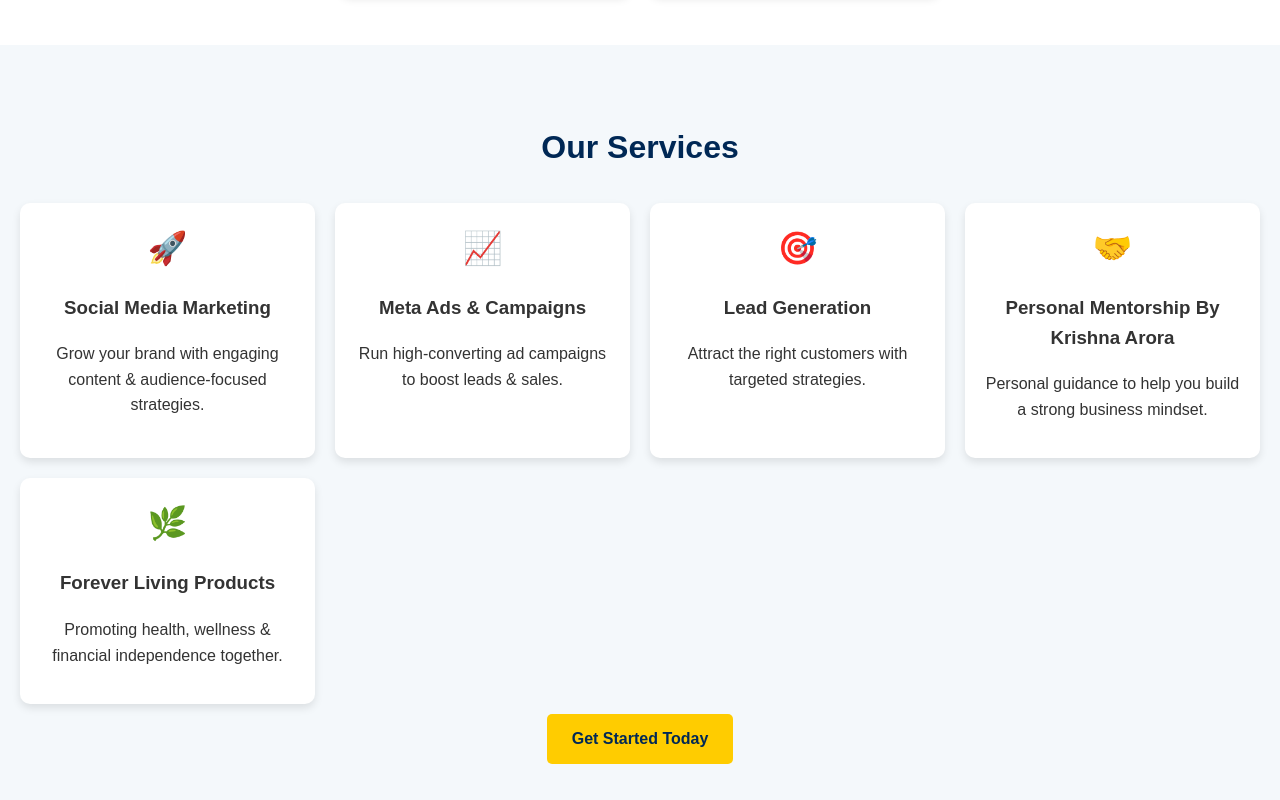
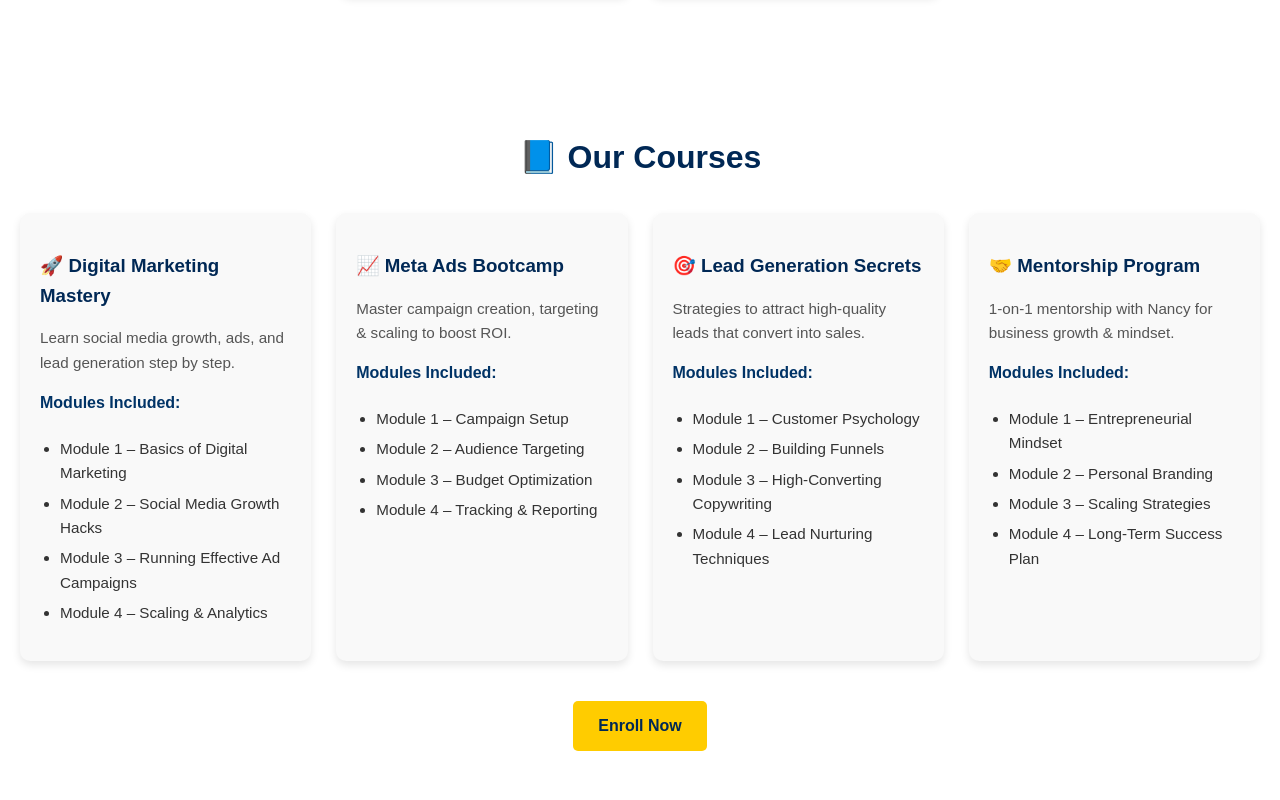
Before and after one commit to nancykansal15/ExpandEmpireWithNancy, a plain HTML site: page index.html in a window 1280 px wide. Shown: the part 820-1620 px from the top of the page. Drawn offline with Linux system fonts and the light colour scheme.

Commit message:
Update index.html

```diff
--- a/index.html
+++ b/index.html
@@ -5,13 +5,44 @@
   <meta name="viewport" content="width=device-width, initial-scale=1.0">
   <title>Expand Empire With Nancy</title>
   <link rel="stylesheet" href="style.css">
+  <style>
+    /* Extra styles for Courses */
+    .course-card {
+      background:#f9f9f9;
+      border-radius:10px;
+      padding:20px;
+      box-shadow:0 4px 8px rgba(0,0,0,0.1);
+      text-align:left;
+      transition: transform 0.3s;
+    }
+    .course-card:hover {
+      transform: translateY(-8px);
+    }
+    .course-card h3 {
+      margin-bottom:10px;
+      color:#002855;
+    }
+    .course-card p {
+      margin-bottom:10px;
+      font-size:0.95rem;
+      color:#555;
+    }
+    .modules {
+      margin-top:10px;
+      padding-left:20px;
+    }
+    .modules li {
+      margin-bottom:6px;
+      font-size:0.95rem;
+      color:#333;
+    }
+  </style>
 </head>
 <body>
   <!-- Navigation -->
   <nav>
     <a href="#">Home</a>
     <a href="#about">About</a>
-    <a href="#services">Services</a>
     <a href="#courses">Courses</a>
     <a href="#contact">Contact</a>
   </nav>
@@ -41,106 +72,106 @@
     </div>
   </section>
 
-  <!-- Services Section -->
-  <section id="services">
-    <h2>Our Services</h2>
-    <div class="services">
-      <div class="card">
-        <span class="icon">🚀</span>
-        <h3>Social Media Marketing</h3>
-        <p>Grow your brand with engaging content & audience-focused strategies.</p>
-      </div>
-      <div class="card">
-        <span class="icon">📈</span>
-        <h3>Meta Ads & Campaigns</h3>
-        <p>Run high-converting ad campaigns to boost leads & sales.</p>
-      </div>
-      <div class="card">
-        <span class="icon">🎯</span>
-        <h3>Lead Generation</h3>
-        <p>Attract the right customers with targeted strategies.</p>
-      </div>
-      <div class="card">
-        <span class="icon">🤝</span>
-        <h3>Personal Mentorship By Krishna Arora</h3>
-        <p>Personal guidance to help you build a strong business mindset.</p>
-      </div>
-      <div class="card">
-        <span class="icon">🌿</span>
-        <h3>Forever Living Products</h3>
-        <p>Promoting health, wellness & financial independence together.</p>
-      </div>
-    </div>
-    <a href="https://forms.gle/z57iJZKhzG6MLKJp9" target="_blank" class="btn">Get Started Today</a>
-  </section>
+  <!-- Courses Section with Modules -->
+  <section id="courses" style="padding:60px 20px; background:#fff; text-align:center;">
+    <h2 style="font-size:2rem; margin-bottom:30px; color:#002855;">📘 Our Courses</h2>
 
-  <!-- Courses Section -->
-  <section id="courses" style="padding:50px 20px; background:#fff; text-align:center;">
-    <h2 style="font-size:2rem; margin-bottom:30px; color:#002855;">📘 Our Courses</h2>
-    <div style="display:grid; grid-template-columns:repeat(auto-fit,minmax(250px,1fr)); gap:20px;">
+    <div style="display:grid; grid-template-columns:repeat(auto-fit,minmax(280px,1fr)); gap:25px;">
 
-      <div style="background:#f9f9f9; border-radius:10px; padding:20px; box-shadow:0 4px 8px rgba(0,0,0,0.1);">
+      <!-- Course 1 -->
+      <div class="course-card">
         <h3>🚀 Digital Marketing Mastery</h3>
         <p>Learn social media growth, ads, and lead generation step by step.</p>
+        <h4 style="margin-top:15px; color:#003366;">Modules Included:</h4>
+        <ul class="modules">
+          <li>Module 1 – Basics of Digital Marketing</li>
+          <li>Module 2 – Social Media Growth Hacks</li>
+          <li>Module 3 – Running Effective Ad Campaigns</li>
+          <li>Module 4 – Scaling & Analytics</li>
+        </ul>
       </div>
 
-      <div style="background:#f9f9f9; border-radius:10px; padding:20px; box-shadow:0 4px 8px rgba(0,0,0,0.1);">
+      <!-- Course 2 -->
+      <div class="course-card">
         <h3>📈 Meta Ads Bootcamp</h3>
         <p>Master campaign creation, targeting & scaling to boost ROI.</p>
+        <h4 style="margin-top:15px; color:#003366;">Modules Included:</h4>
+        <ul class="modules">
+          <li>Module 1 – Campaign Setup</li>
+          <li>Module 2 – Audience Targeting</li>
+          <li>Module 3 – Budget Optimization</li>
+          <li>Module 4 – Tracking & Reporting</li>
+        </ul>
       </div>
 
-      <div style="background:#f9f9f9; border-radius:10px; padding:20px; box-shadow:0 4px 8px rgba(0,0,0,0.1);">
+      <!-- Course 3 -->
+      <div class="course-card">
         <h3>🎯 Lead Generation Secrets</h3>
         <p>Strategies to attract high-quality leads that convert into sales.</p>
+        <h4 style="margin-top:15px; color:#003366;">Modules Included:</h4>
+        <ul class="modules">
+          <li>Module 1 – Customer Psychology</li>
+          <li>Module 2 – Building Funnels</li>
+          <li>Module 3 – High-Converting Copywriting</li>
+          <li>Module 4 – Lead Nurturing Techniques</li>
+        </ul>
       </div>
 
-      <div style="background:#f9f9f9; border-radius:10px; padding:20px; box-shadow:0 4px 8px rgba(0,0,0,0.1);">
+      <!-- Course 4 -->
+      <div class="course-card">
         <h3>🤝 Mentorship Program</h3>
         <p>1-on-1 mentorship with Nancy for business growth & mindset.</p>
+        <h4 style="margin-top:15px; color:#003366;">Modules Included:</h4>
+        <ul class="modules">
+          <li>Module 1 – Entrepreneurial Mindset</li>
+          <li>Module 2 – Personal Branding</li>
+          <li>Module 3 – Scaling Strategies</li>
+          <li>Module 4 – Long-Term Success Plan</li>
+        </ul>
       </div>
 
     </div>
-    <a href="https://forms.gle/z57iJZKhzG6MLKJp9" target="_blank" class="btn" style="margin-top:30px; display:inline-block;">Enroll Now</a>
+
+    <a href="https://forms.gle/z57iJZKhzG6MLKJp9" target="_blank" class="btn" style="margin-top:40px; display:inline-block;">Enroll Now</a>
   </section>
 
-<!-- Contact Us Section with Uniform Real Icons -->
+  <!-- Contact Us Section -->
   <section id="contact" style="padding: 60px 20px; background-color: #f9f9f9; text-align: center; font-family: Arial, sans-serif;">
     <h2 style="font-size: 38px; margin-bottom: 15px;">Contact Us</h2>
     <p style="font-size: 18px; margin-bottom: 40px; color: #555;">Connect with Nancy Kansal on social media or send a message directly!</p>
 
     <div style="display: flex; flex-wrap: wrap; justify-content: center; gap: 20px;">
-
       <!-- Instagram -->
       <a href="https://www.instagram.com/nancykansal.nk/" target="_blank" style="text-decoration: none;">
-      <div style="width:60px; height:60px; border-radius:50%; background:#E1306C; display:flex; align-items:center; justify-content:center; transition: transform 0.3s, box-shadow 0.3s;">
+        <div style="width:60px; height:60px; border-radius:50%; background:#E1306C; display:flex; align-items:center; justify-content:center;">
           <img src="https://upload.wikimedia.org/wikipedia/commons/e/e7/Instagram_logo_2016.svg" alt="Instagram" style="width:30px; height:30px;">
         </div>
       </a>
 
       <!-- Facebook -->
       <a href="https://www.facebook.com/share/1BmPn8YfBd/" target="_blank" style="text-decoration: none;">
-      <div style="width:60px; height:60px; border-radius:50%; background:#3b5998; display:flex; align-items:center; justify-content:center; transition: transform 0.3s, box-shadow 0.3s;">
+        <div style="width:60px; height:60px; border-radius:50%; background:#3b5998; display:flex; align-items:center; justify-content:center;">
           <img src="https://upload.wikimedia.org/wikipedia/commons/0/05/Facebook_Logo_%282019%29.png" alt="Facebook" style="width:30px; height:30px;">
         </div>
       </a>
 
       <!-- Gmail -->
       <a href="mailto:nancykansal.nk@gmail.com" style="text-decoration: none;">
-      <div style="width:60px; height:60px; border-radius:50%; background:#D44638; display:flex; align-items:center; justify-content:center; transition: transform 0.3s, box-shadow 0.3s;">
+        <div style="width:60px; height:60px; border-radius:50%; background:#D44638; display:flex; align-items:center; justify-content:center;">
           <img src="https://upload.wikimedia.org/wikipedia/commons/4/4e/Gmail_Icon.png" alt="Gmail" style="width:30px; height:30px;">
         </div>
       </a>
 
       <!-- LinkedIn -->
       <a href="https://www.linkedin.com/in/nancy-kansal-8b4b312b7" target="_blank" style="text-decoration: none;">
-      <div style="width:60px; height:60px; border-radius:50%; background:#0077b5; display:flex; align-items:center; justify-content:center; transition: transform 0.3s, box-shadow 0.3s;">
+        <div style="width:60px; height:60px; border-radius:50%; background:#0077b5; display:flex; align-items:center; justify-content:center;">
           <img src="https://upload.wikimedia.org/wikipedia/commons/c/ca/LinkedIn_logo_initials.png" alt="LinkedIn" style="width:30px; height:30px;">
         </div>
       </a>
 
-    <!-- X (Real SVG) -->
+      <!-- X -->
       <a href="https://x.com/nancykansal15?s=21" target="_blank" style="text-decoration: none;">
-      <div style="width:60px; height:60px; border-radius:50%; background:#1DA1F2; display:flex; align-items:center; justify-content:center; transition: transform 0.3s, box-shadow 0.3s;">
+        <div style="width:60px; height:60px; border-radius:50%; background:#1DA1F2; display:flex; align-items:center; justify-content:center;">
           <svg width="30" height="30" viewBox="0 0 24 24" fill="white" xmlns="http://www.w3.org/2000/svg">
             <path d="M23.954 4.569a10 10 0 0 1-2.825.775 4.932 4.932 0 0 0 2.163-2.723 9.864 9.864 0 0 1-3.127 1.195 4.916 4.916 0 0 0-8.38 4.482A13.94 13.94 0 0 1 1.671 3.149a4.822 4.822 0 0 0-.666 2.475c0 1.708.869 3.216 2.188 4.099a4.904 4.904 0 0 1-2.229-.616v.06a4.924 4.924 0 0 0 3.946 4.827 4.996 4.996 0 0 1-2.224.085 4.928 4.928 0 0 0 4.604 3.417 9.868 9.868 0 0 1-6.102 2.104c-.395 0-.779-.023-1.158-.067a13.945 13.945 0 0 0 7.557 2.212c9.054 0 14.002-7.496 14.002-13.986 0-.21 0-.423-.015-.634a9.935 9.935 0 0 0 2.457-2.548l.002-.003z"/>
           </svg>
@@ -148,12 +179,11 @@
       </a>
 
       <!-- WhatsApp -->
-    <a href="https://wa.me/YOUR_NUMBER_HERE" target="_blank" style="text-decoration: none;">
-      <div style="width:60px; height:60px; border-radius:50%; background:#25D366; display:flex; align-items:center; justify-content:center; transition: transform 0.3s, box-shadow 0.3s;">
+      <a href="https://wa.me/919996119746" target="_blank" style="text-decoration: none;">
+        <div style="width:60px; height:60px; border-radius:50%; background:#25D366; display:flex; align-items:center; justify-content:center;">
           <img src="https://upload.wikimedia.org/wikipedia/commons/6/6b/WhatsApp.svg" alt="WhatsApp" style="width:30px; height:30px;">
         </div>
       </a>
-
     </div>
 
     <p style="margin-top: 40px; font-size: 16px; color: #555;">
@@ -161,17 +191,6 @@
     </p>
   </section>
 
-<!-- Hover effect CSS -->
-<style>
-  #contact a div:hover {
-    transform: scale(1.15);
-    box-shadow: 0 6px 15px rgba(0,0,0,0.2);
-  }
-</style>
-
-<!-- Font Awesome CDN for icons (put this in <head> of your HTML) -->
-<link rel="stylesheet" href="https://cdnjs.cloudflare.com/ajax/libs/font-awesome/6.4.0/css/all.min.css">
-
   <!-- Footer -->
   <footer>
     <p>© 2025 Expand Empire With Nancy | All Rights Reserved</p>
```
Lines whose indentation alone changed are shown as unchanged.
